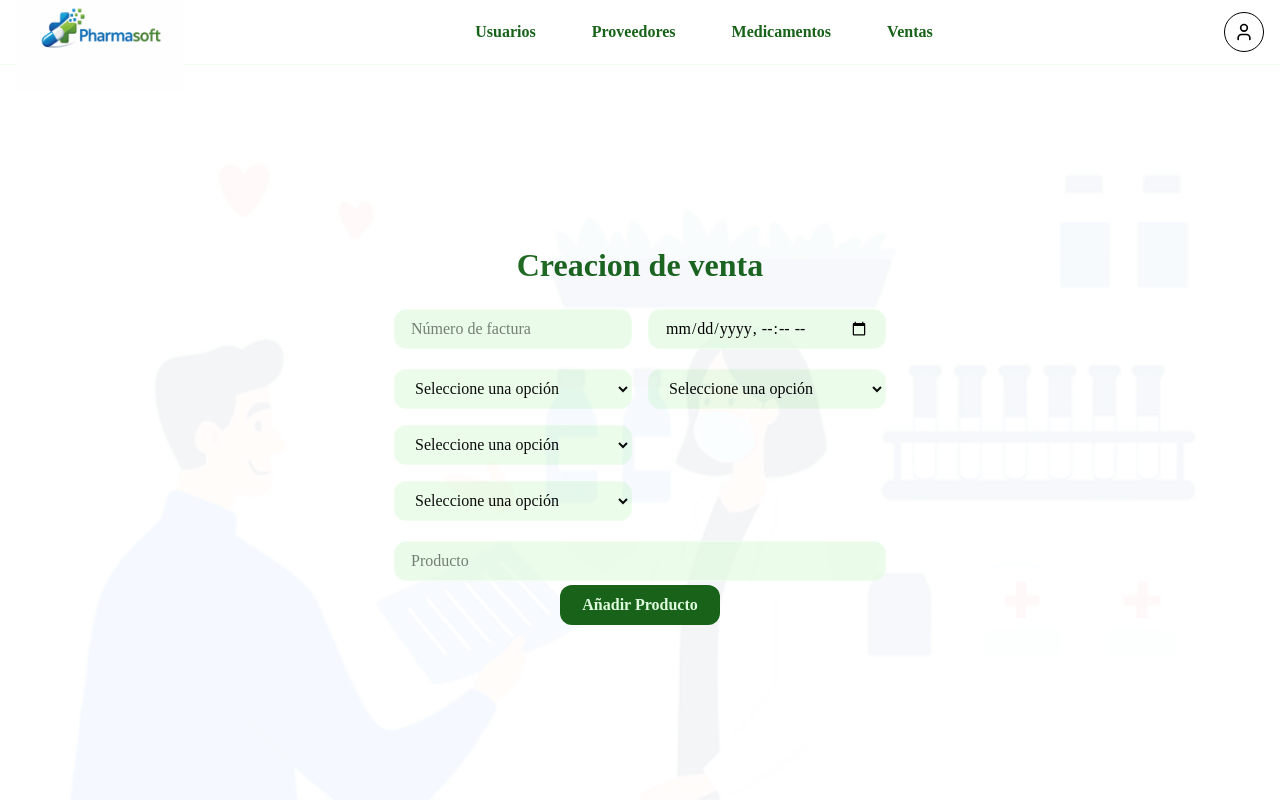
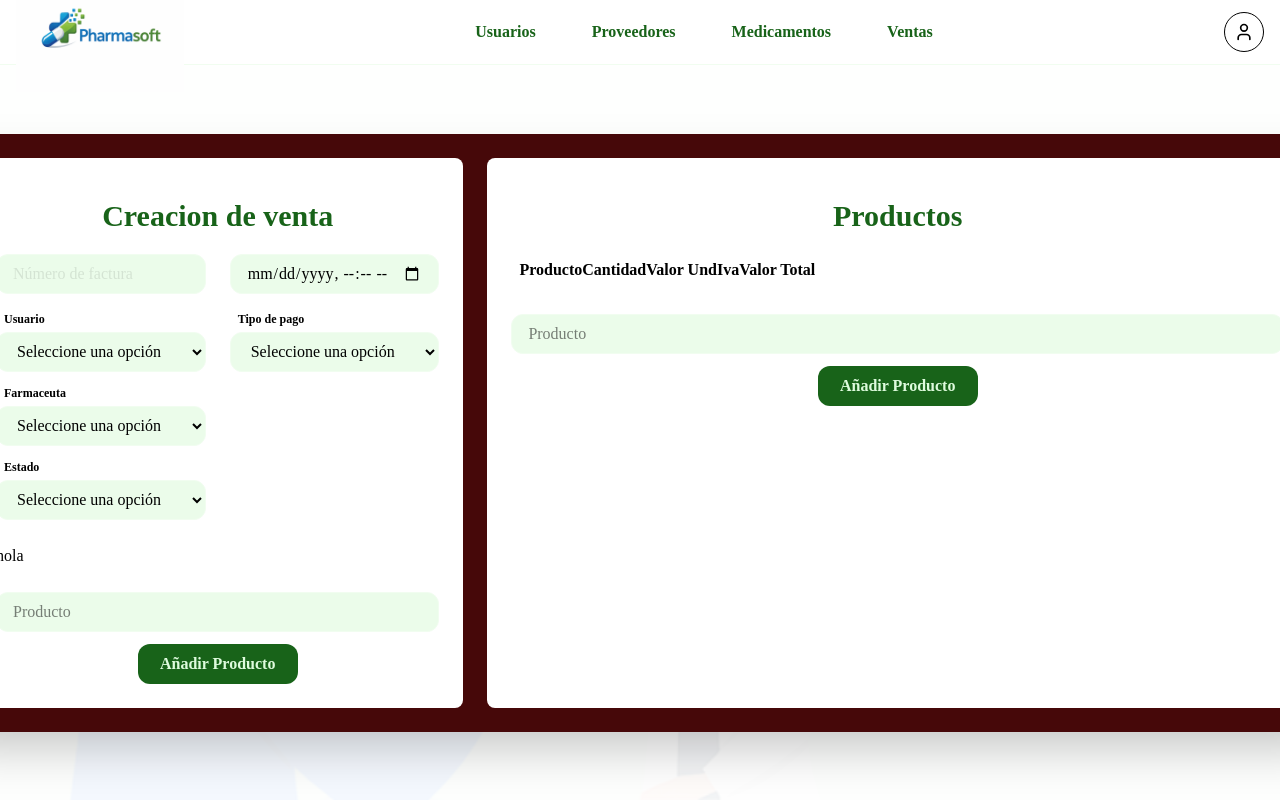
Before and after one commit to CJCPDev/proyecto-formativo-pharmasoft-sena, a React (Vite) app in the folder frontend/sena-pharmasoft/: page /Ventas in a window 1280 px wide. Built offline with nearby package versions, Linux system fonts and the light colour scheme; the HTML template or start-up script is replaced by a standard one.

Commit message:
feat: actualizacion rama

```diff
--- /dev/null
+++ b/frontend/sena-pharmasoft/src/data/selects/paymenStates.json
@@ -0,0 +1,6 @@
+[
+    { "id": 1, "label": "Efectivo" },
+    { "id": 2, "label": "Tarjeta débito" },
+    { "id": 3, "label": "Tarjeta crédito" },
+    { "id": 4, "label": "Transferencia" }
+]
--- /dev/null
+++ b/frontend/sena-pharmasoft/src/data/selects/sellStates.json
@@ -0,0 +1,6 @@
+[
+    { "id": 1, "label": "Activo" },
+    { "id": 2, "label": "Confirmado" },
+    { "id": 3, "label": "Cancelado" }
+
+]
--- a/frontend/sena-pharmasoft/src/features/auth/components/ConfirmationPassword.jsx
+++ b/frontend/sena-pharmasoft/src/features/auth/components/ConfirmationPassword.jsx
@@ -13,21 +13,17 @@ export default function ConfirmationPassword(){
 
 const handleClick = () => {
             setModal(true)
-        setTimeout(() => {
-                navigate('/login')
-            }, 10000000)
-
 }
 
         return (
-            <div className="absolute inset-0 flex items-center justify-center z-10">
-                <div className="relative justify-items-center bg-white shadow-2xl w-84 h-60 p-2 rounded-lg grid gap-2 font-main">
+            <div className="absolute inset-0 flex items-center justify-center z-10 text-center w-full">
+                <div className="w-90 relative justify-items-center bg-white shadow-2xl h-60 p-2 rounded-lg grid gap-2 font-main py-4">
 
                     <h3 className="text-info-general font-extrabold text-brand-hover">
                         Actualizar contraseña
                     </h3>
 
-                    <div className="flex flex-col gap-4 w-full">
+                    <div className="flex flex-col gap-4 w-full px-4">
                         <Input
                             type="password"
                             placeholder="Nueva contraseña"
@@ -43,12 +39,12 @@ const handleClick = () => {
                         Confirmar
                     </Button>
                     { modal && (
-                        <div className="absolute -inset-60 inset-x-142">
+                        <div className="flex mx-auto">
                             <Modal
+                            onClose={() => navigate('/login')}
                             className="font-secondary text-brand-fort"
                             logo={<Check className="stroke-brand-hover"/>}
-                            message = 'Actualizacion de contraseña exitosa.'
-                            ></Modal>
+                            >Actualizacion de contraseña exitosa.</Modal>
                         </div>
 
                     )}
--- /dev/null
+++ b/frontend/sena-pharmasoft/src/features/sales/components/InformationSell.jsx
@@ -0,0 +1,50 @@
+import {Title, Input, Select, Button} from "@/shared/components"
+
+
+export default function SaleForm(){
+
+
+
+    return(
+        <div className="font-main bg-white grid gap-2 w-full h-full p-6 rounded-lg font-main">
+            <div>
+                <Title
+                    title="Productos"
+                ></Title>
+                <div className="grid grid-cols-2 gap-6 p-2 w-full">
+                    <div>
+                        <table>
+                            <th className="flex- gap-4">
+                                <td>Producto</td>
+                                <td>Cantidad</td>
+                                <td>Valor Und</td>
+                                <td>Iva</td>
+                                <td>Valor Total</td>
+                            </th>
+                        </table>
+                    </div>
+                </div>
+                <div className="pt-5">
+                    <Input
+                    className="
+                    w-full
+                    h-10
+                    relative
+                    text-black
+                    rounded-xl
+                    bg-brand-soft/60
+                    border
+                    border-background
+                    px-4
+                    text-base"
+                    disabled
+                    placeholder='Producto'
+                    />
+                </div>
+                <div className="grid text-center justify-items-center pt-2 ">
+                    <Button>Añadir Producto</Button>
+                </div>
+            </div>
+        </div>
+    )
+}
--- a/frontend/sena-pharmasoft/src/features/sales/components/SaleForm.jsx
+++ b/frontend/sena-pharmasoft/src/features/sales/components/SaleForm.jsx
@@ -1,6 +1,7 @@
-import Input from "../../../shared/components/Input"
-import Button from "../../../shared/components/Button"
-import Select from "../../../shared/components/Select"
+import {Title, Input, Select, Button} from "@/shared/components"
+import userGroups from "../../../data/selects/userGroups.json"
+import sellStates from "../../../data/selects/sellStates.json"
+import paymentStates from "../../../data/selects/paymenStates.json"
 
 
 export default function SaleForm(){
@@ -8,17 +9,19 @@ export default function SaleForm(){
 
 
     return(
-        <div className="flex flex-col text-center font-main">
-            <div >
-                <h1 className=" text-brand-hover font-extrabold text-general-title">Creacion de venta</h1>
-                <div className="grid grid-cols-2 gap-4 py-4">
-                    <div className="grid gap-4">
+        <div className="font-main bg-white grid gap-2 w-full h-full p-6 rounded-lg">
+            <div>
+                <Title
+                    title="Creacion de venta"
+                ></Title>
+                <div className="grid grid-cols-2 gap-6  w-full">
+                    <div className="flex flex-col gap-3">
                         <Input
                             className="
                             w-full
                             h-10
                             relative
-                            text-black
+                            text-black/20
                             rounded-xl
                             bg-brand-soft/60
                             border
@@ -26,28 +29,38 @@ export default function SaleForm(){
                             px-4
                             text-base"
                             placeholder='Número de factura'
+                            disabled
                         />
                         <Select
-
+                            label="Usuario"
+                            name="userGroup"
+                            options={userGroups}
                         />
                         <Select
-
+                            label="Farmaceuta"
+                            name="userGroup"
+                            options={userGroups}
                         />
                         <Select
-
+                            label="Estado"
+                            name="sellStates"
+                            options={sellStates}
                         />
                     </div>
-                    <div className="flex flex-col gap-4">
+                    <div className="flex flex-col gap-3">
                         <Input
                             type='datetime-local'
                             placeholder='Número de factura'
                             />
-                        <Select
-
-                        />
+                            <Select
+                                label="Tipo de pago"
+                                name="paymentStates"
+                                options={paymentStates}
+                            />
                     </div>
+                    <div>hola</div>
                 </div>
-                <div>
+                <div className="pt-5">
                     <Input
                     className="
                     w-full
@@ -64,7 +77,9 @@ export default function SaleForm(){
                     placeholder='Producto'
                     />
                 </div>
-                <Button>Añadir Producto</Button>
+                <div className="grid text-center justify-items-center pt-2 ">
+                    <Button>Añadir Producto</Button>
+                </div>
             </div>
         </div>
     )
--- a/frontend/sena-pharmasoft/src/features/sales/index.js
+++ b/frontend/sena-pharmasoft/src/features/sales/index.js
@@ -1,3 +1,2 @@
-// Identificar dependencias profundas.
-// Implementar index.js en cada feature.
-// Definir APIs públicas coherentes con el dominio.
+export {default as InformationSale} from './components/InformationSell'
+export {default as SaleForm} from './components/SaleForm'
--- a/frontend/sena-pharmasoft/src/features/sales/pages/CreateSalePage.jsx
+++ b/frontend/sena-pharmasoft/src/features/sales/pages/CreateSalePage.jsx
@@ -1,12 +1,20 @@
-import SaleForm from "../components/SaleForm";
+import { InformationSale, SaleForm } from "../index"
 
 
 export default function CreateSalePage(){
 
 
     return(
-        <div className="flex">
-            <SaleForm className="flex justify-items-center"/>
+        <div className="flex absolute w-350 bg-red-800 shadow-2xl m-6">
+            <div className="flex flex-row w-full justify-between bg-red-950 gap-6 p-6 px-8">
+                <div className="w-200">
+                    <SaleForm className="flex justify-items-center rounded-2xl"/>
+                </div>
+                <div className="w-full">
+                    <InformationSale className="flex justify-items-center"/>
+                </div>
+
+            </div>
         </div>
     )
 }
--- a/frontend/sena-pharmasoft/src/features/suppliers/components/SuppliersForm.jsx
+++ b/frontend/sena-pharmasoft/src/features/suppliers/components/SuppliersForm.jsx
@@ -2,9 +2,6 @@
 // importación de los estados useState y useEffect de reac
 // Importacion de la funcion que contiene el json para los selects
 
-/* import Input from "../../../shared/components/Input"
-import Select from "../../../shared/components/Select"
-import Button from "../../../shared/components/Button" */
 import { useEffect, useState } from "react"
 import { getSuppliersState } from "../services/selectService"
 import { Title, Input, Select, Button } from "@/shared/components"
--- a/frontend/sena-pharmasoft/src/shared/components/Modal.jsx
+++ b/frontend/sena-pharmasoft/src/shared/components/Modal.jsx
@@ -1,24 +1,26 @@
+export default function Modal({ children, logo, onClose }) {
 
+  return (
+    <div className="fixed inset-0 bg-black/40 flex items-center justify-center z-20">
 
+      <div className="relative w-82 h-30 bg-white rounded-2xl flex items-center gap-3 p-4 shadow-lg">
 
-export default function Modal({message, logo, ...props}){
+        {logo && (
+          <div>
+            {logo}
+          </div>
+        )}
 
+        <p className="flex-1">{children}</p>
 
+        <button
+          onClick={onClose}
+          className="absolute top-2 right-4 text-small-text text-black/60"
+        >
+          X
+        </button>
 
-    return(
-        <div className="w-90 h-18 bg-brand-soft/50 border border-brand-hover/30 rounded-2xl z-10 absolute p-1 flex items-center justify-center font-light gap-3">
-
-            { logo && (
-                    <div
-                    >
-                        {logo}
-                    </div>
-            )}
-            <p
-            {...props}
-            >
-                {message}
-            </p>
-        </div>
-    )
+      </div>
+    </div>
+  )
 }
```
